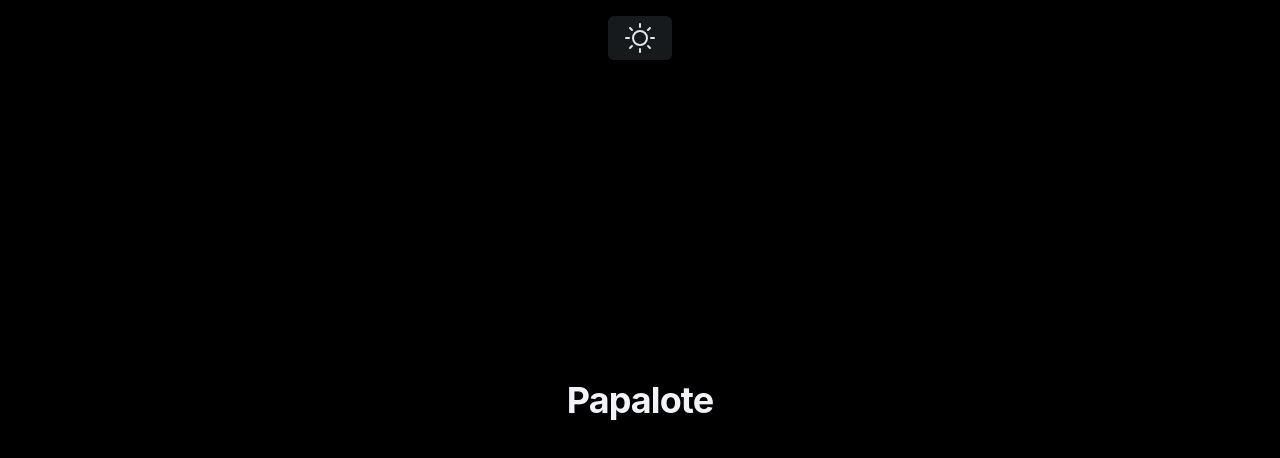
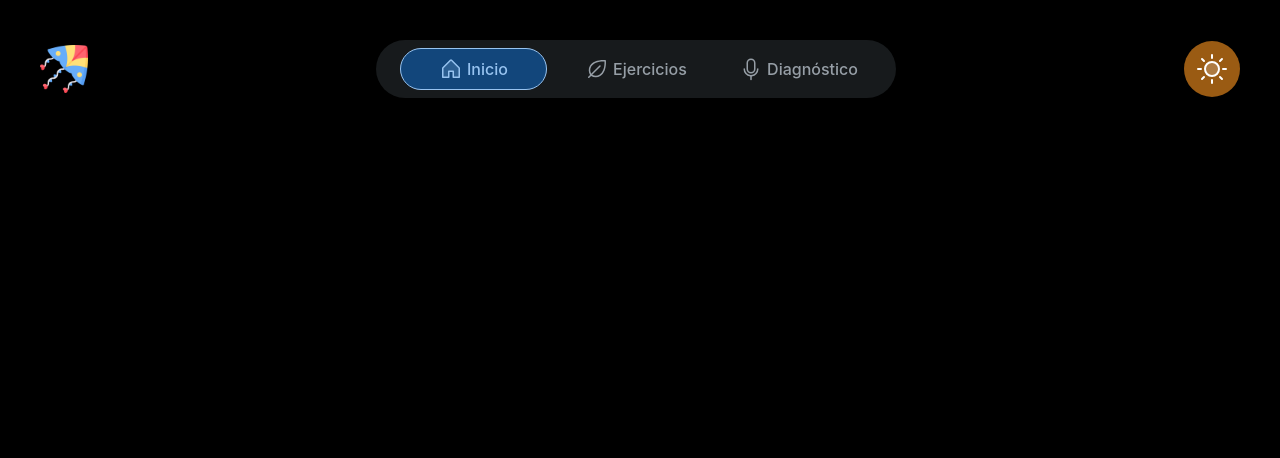
Before and after one commit to Udg-proyecto-Papalote/Papalote, a React (Vite) app: page / in a window 1280 px wide. Shown: the top 458 px of the page. Built offline with nearby package versions, Linux system fonts and the light colour scheme.

Commit message:
NavBar extendido con logo y theme switcher

```diff
--- a/src/App.jsx
+++ b/src/App.jsx
@@ -1,12 +1,11 @@
-import { Typography } from '@mui/joy'
-import ModeToggle from './components/ToggleTheme'
+import { Grid } from '@mui/joy'
+import { ExtendedNavBar } from './components/ExtendedNavBar'
 
 function App() {
 	return (
-		<>
-			<ModeToggle />
-			<Typography level='h1' align='center'>Papalote</Typography>
-		</>
+		<Grid width='100%'>
+			<ExtendedNavBar />
+		</Grid>
 	)
 }
 
--- /dev/null
+++ b/src/components/ExtendedNavBar.jsx
@@ -0,0 +1,15 @@
+import { Stack } from "@mui/joy"
+import NavBar from "./NavBar"
+import ModeToggle from "./ToggleTheme"
+import { Logo } from "./Logo"
+
+
+export const ExtendedNavBar = () => {
+    return (
+        <Stack direction='row' alignItems='center' container justifyContent='space-around' gap='10px'>
+            <Logo />
+            <NavBar />
+            <ModeToggle />
+        </Stack>
+    )
+}
--- /dev/null
+++ b/src/components/Logo.jsx
@@ -0,0 +1,7 @@
+import { Avatar } from "@mui/joy"
+
+export const Logo = () => {
+    return (
+        <Avatar src="/kite.png" size="lg" variant="plain" sx={{ borderRadius: '0px' }} />
+    )
+}
--- a/src/components/NavBar.jsx
+++ b/src/components/NavBar.jsx
@@ -5,7 +5,6 @@ import { tabClasses } from '@mui/joy/Tab';
 import { House, Leaf, Microphone } from '@phosphor-icons/react';
 import useMediaQuery from '@mui/material/useMediaQuery';
 import { useTheme } from '@mui/material/styles';
-import { Tooltip } from '@mui/joy';
 import { NavBarTab } from './NavBarTab';
 
 
@@ -16,7 +15,6 @@ export default function NavBar() {
     const isMobile = useMediaQuery(theme.breakpoints.down('sm'));
 
     const iconSize = isMobile ? 28 : 24;
-    console.log('isMobile', isMobile);
     const tabs = [
         {
             name: 'Inicio',
@@ -70,11 +68,7 @@ export default function NavBar() {
             >
                 {
                     tabs.map((tab, i) => (
-                        isMobile ?
-                            <Tooltip title={tab.name} color={tab.color} placement="top" variant='soft' key={i}>
-                                <NavBarTab isSelected={i === index} {...tab} />
-                            </Tooltip> :
-                            <NavBarTab isSelected={i === index} {...tab} key={i} />
+                        <NavBarTab isSelected={i === index} {...tab} key={i} />
                     ))
                 }
             </TabList>
--- a/src/components/ToggleTheme.tsx
+++ b/src/components/ToggleTheme.tsx
@@ -20,11 +20,12 @@ function ModeSwitcher() {
     }
     return (
         <Button
-            variant="soft"
-            color="neutral"
+            variant="solid"
+            color= {mode !== 'dark' ? 'primary' : 'warning'}
+            sx={{ borderRadius: '100px', p: 1.5 }}
             onClick={() => setMode(mode === 'dark' ? 'light' : 'dark')}
         >
-            {mode === 'dark' ? <Sun size={32} /> : <MoonStars size={32} />}
+            {mode === 'dark' ? <Sun size={32} weight='duotone' /> : <MoonStars size={32} weight='duotone' />}
         </Button>
     );
 }
@@ -55,11 +56,7 @@ export default function ModeToggle() {
                 id="mode-toggle"
                 sx={{
                     textAlign: 'center',
-                    flexGrow: 1,
-                    mt: 2,
-                    borderRadius: [0, 'sm'],
-                    top: 0,
-                    position: 'fixed',
+                    borderRadius: '100px'
                 }}
             >
                 <ModeSwitcher />
--- a/src/main.jsx
+++ b/src/main.jsx
@@ -12,7 +12,7 @@ ReactDOM.createRoot(document.getElementById('root')).render(
 			disableNestedContext
 		>
 			<CssBaseline />
-			<Grid container justifyContent="center" alignItems="center" sx={{ height: '100vh' }}>
+			<Grid container justifyContent="center" sx={{ height: '100vh', m: 5 }}>
 				<App />
 			</Grid>
 		</CssVarsProvider>
```
